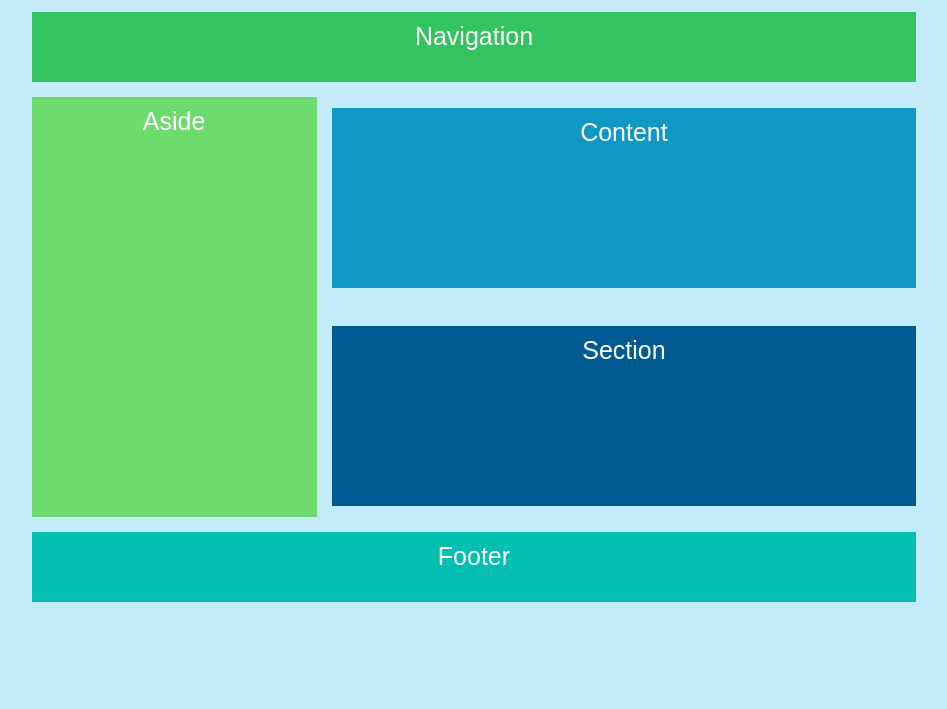
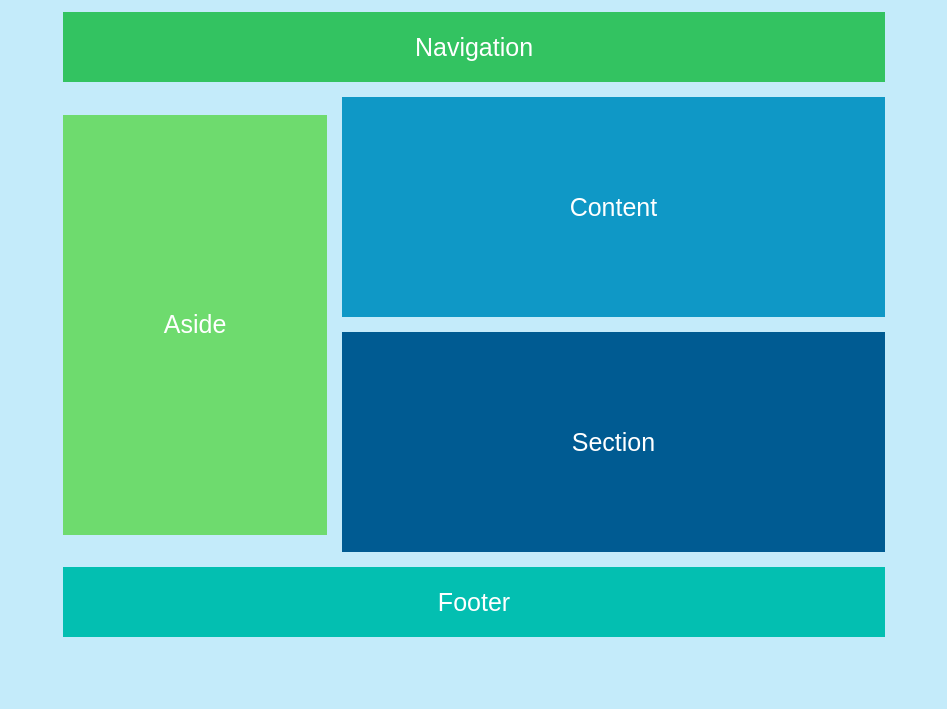
Before and after one commit to GitChrisLopez/RetoGrid_FitchChris, a plain HTML site: page index.html in a window 1280 px wide. Shown: the part 91-800 px from the top of the page, without its empty margins (166-1113 px from the left). Drawn offline with Linux system fonts and the light colour scheme.

Commit message:
Alineacion correcta del texto en los divs y de Content & Section

```diff
--- a/estilos.css
+++ b/estilos.css
@@ -19,7 +19,7 @@ body {
   padding: 10px;
   align-items: center;
   margin: auto;
-  width: 70%;
+  width: 65%;
   color: #fff;
   grid-template-areas:
     "header header header"
@@ -28,10 +28,14 @@ body {
     "aside section section"
     "footer footer footer";
   grid-template-columns: 1fr 1fr 1fr;
+  grid-template-rows: 70px 70px auto auto 70px;
 }
 
 .container > div {
   text-align: center;
+  display: flex;
+  justify-content: center;
+  align-items: center;
   padding: 10px;
   font-size: 25px;
   font-family: Arial, Helvetica, sans-serif;
@@ -57,13 +61,15 @@ body {
 
 .content {
   background-color: var(--blue);
-  height: 20vh;
+  min-height: 200px;
+  height: auto;
   grid-area: content;
 }
 
 .section {
   background-color: var(--dark-blue);
-  height: 20vh;
+  min-height: 200px;
+  height: auto;
   grid-area: section;
 }
 
```
